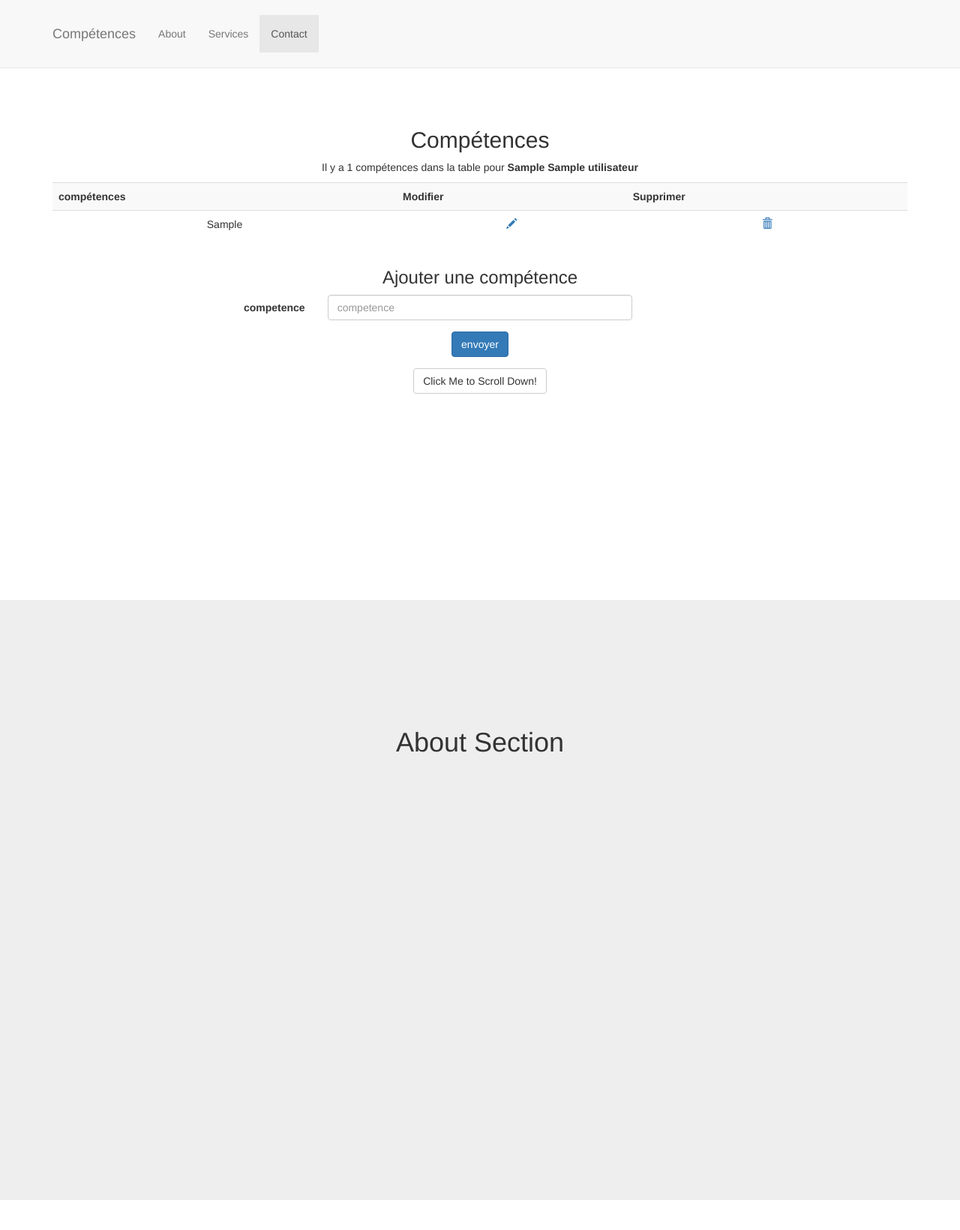
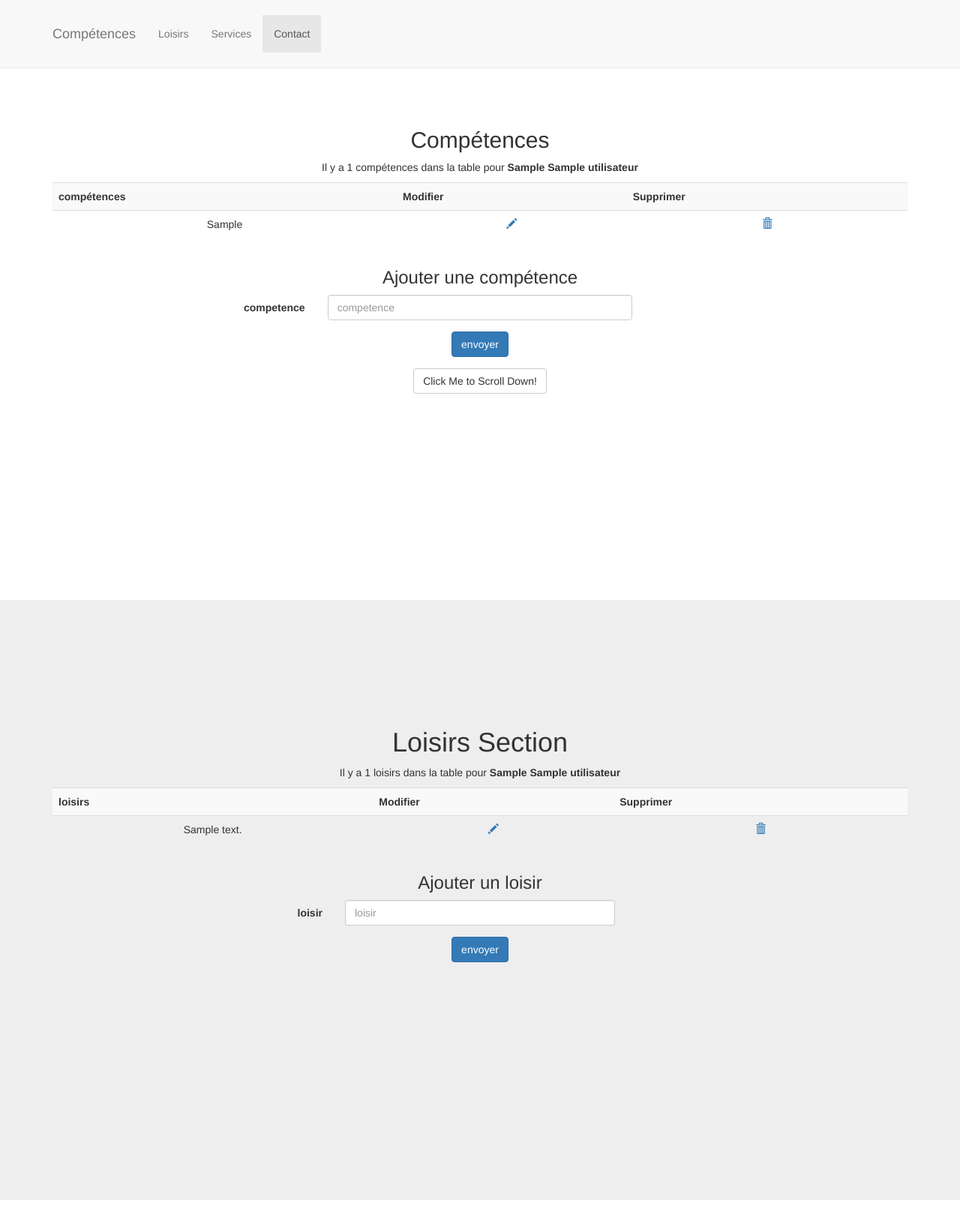
Before and after one commit to LoweNjg/SiteCvCedric, a PHP site: page / in a window 1280 px wide. Shown: the top 1640 px of the page at 75% size. Run offline with PHP 8.4, Linux system fonts and the light colour scheme; tables that the repository leaves empty or names only in its code hold one stand-in row (values such as "Sample post").

Commit message:
06/07/2017
Maj

```diff
--- a/admin/index.php
+++ b/admin/index.php
@@ -9,15 +9,30 @@
         }
 
     }
+    if (isset($_POST['loisir'])) {
+        if ($_POST['loisir']!=null) {
+            $loisir = addslashes($_POST['loisir']);
+            $pdoCV->exec("INSERT INTO t_loisirs VALUES ( NULL, '$loisir', '1')");// mettre $id_utilisateur quand on l'aura en variable de SessionHandler
+            header("location: index.php");
+            exit();
+        }
+
+    }
  ?>
 <?php
     if (isset($_GET['id_competence'])) {
-        $efface = $_GET['id_competence'];
-        $sql = "DELETE FROM t_competences WHERE id_competence = '$efface'";
+        $effaceCompetence = $_GET['id_competence'];
+        $sql = "DELETE FROM t_competences WHERE id_competence = '$effaceCompetence'";
         $pdoCV -> query($sql);
         header("location: index.php");
         exit();
-
+    }
+    if (isset($_GET['id_loisir'])) {
+        $effaceLoisir = $_GET['id_loisir'];
+        $sql = "DELETE FROM t_loisirs WHERE id_loisir = '$effaceLoisir'";
+        $pdoCV -> query($sql);
+        header("location: index.php");
+        exit();
     }
  ?>
 
@@ -77,7 +92,7 @@
                         <a class="page-scroll" href="#page-top"></a>
                     </li>
                     <li>
-                        <a class="page-scroll" href="#about">About</a>
+                        <a class="page-scroll" href="#about">Loisirs</a>
                     </li>
                     <li>
                         <a class="page-scroll" href="#services">Services</a>
@@ -118,10 +133,11 @@
                             <?php foreach ($allCompetence as $competence) :?>
                                     <tr>
                                         <td><?=$competence['competences']?></td>
-                                        <td><a href="#"><span class="glyphicon glyphicon-pencil" ></span></a></td>
+                                        <td><a href="modif_competence.php?id_competence=<?= $competence['id_competence']?>"><span class="glyphicon glyphicon-pencil" ></span></a></td>
                                         <td><a href="index.php?id_competence=<?= $competence['id_competence']?>"><span class="glyphicon glyphicon-trash" ></span></a></td>
                                     </tr>
                             <?php endforeach; ?>
+
                             </tbody>
                     </table>
                 </div>
@@ -159,7 +175,56 @@
         <div class="container">
             <div class="row">
                 <div class="col-lg-12">
-                    <h1>About Section</h1>
+                    <h1>Loisirs Section</h1>
+                    <?php
+                    $sql = $pdoCV->prepare("SELECT * FROM t_loisirs WHERE utilisateur_id = '1'");
+                    $sql->execute();
+                    $nbr_loisir = $sql->rowCount();
+                     ?>
+                     <p>Il y a <?= $nbr_loisir ?> loisirs dans la table pour <?= '<strong>'.$ligne['prenom'].' '.$ligne['nom'].'</strong>'; ?></p>
+                    <table class="table table-striped">
+                        <?php
+                            $sql = $pdoCV->query("SELECT * FROM t_loisirs WHERE utilisateur_id = '1'");
+                            $allLoisir = $sql->fetchAll();// va chercher !
+                         ?>
+                         <tbody>
+                            <tr>
+                                <th scope="col">loisirs</th>
+                                <th scope="col">Modifier</th>
+                                <th scope="col">Supprimer</th>
+                            </tr>
+                            <?php foreach ($allLoisir as $loisir) :?>
+                                    <tr>
+                                        <td><?=$loisir['loisir']?></td>
+                                        <td><a href="#"><span class="glyphicon glyphicon-pencil" ></span></a></td>
+                                        <td><a href="index.php?id_loisir=<?= $loisir['id_loisir']?>"><span class="glyphicon glyphicon-trash" ></span></a></td>
+                                    </tr>
+                            <?php endforeach; ?>
+                            </tbody>
+                    </table>
+                    <form class="form-horizontal" method="post">
+                    <fieldset>
+                        <h3>Ajouter un loisir</h3>
+
+                    <!-- Text input-->
+                            <div class="form-group">
+                                <label class="col-md-4 control-label" for="loisir">loisir</label>
+                                <div class="col-md-4">
+                                <input id="loisir" name="loisir" type="text" placeholder="loisir" class="form-control input-md" required="">
+
+                                </div>
+                            </div>
+
+                            <!-- Button -->
+                            <div class="form-group">
+                                <label class="col-md-4 control-label" for="envoyer"></label>
+                                <div class="col-md-4">
+                                <button  type="submit" id="envoyer" class="btn btn-primary">envoyer</button>
+                                </div>
+                            </div>
+
+                    </fieldset>
+                    </form>
                 </div>
             </div>
         </div>
```
Also changed, not shown: admin/haut.php (added, +35 -0 lines), admin/modif_competence.php (added, +161 -0 lines).
